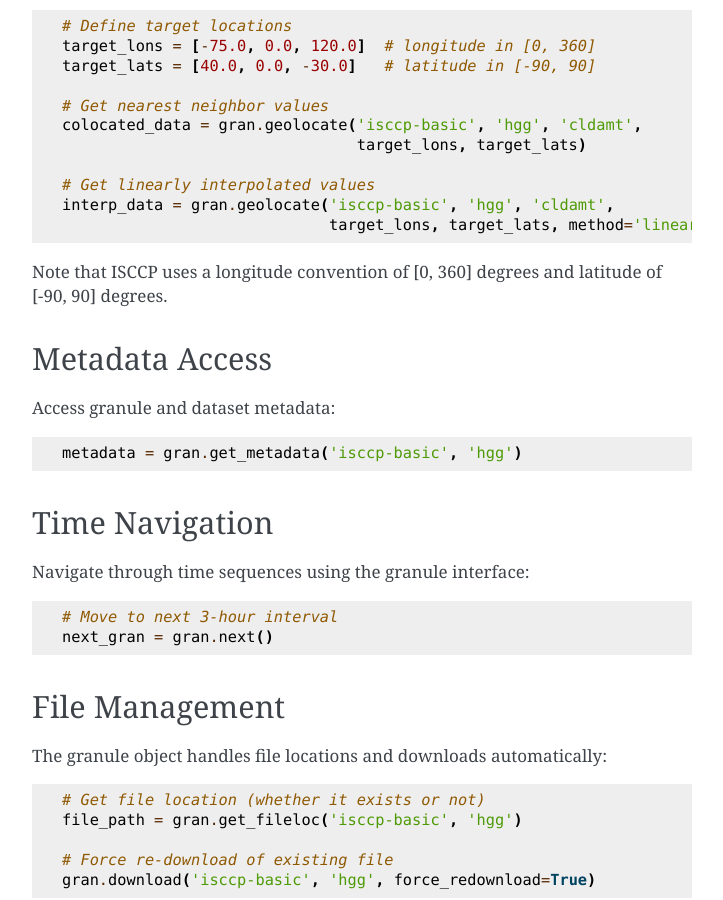
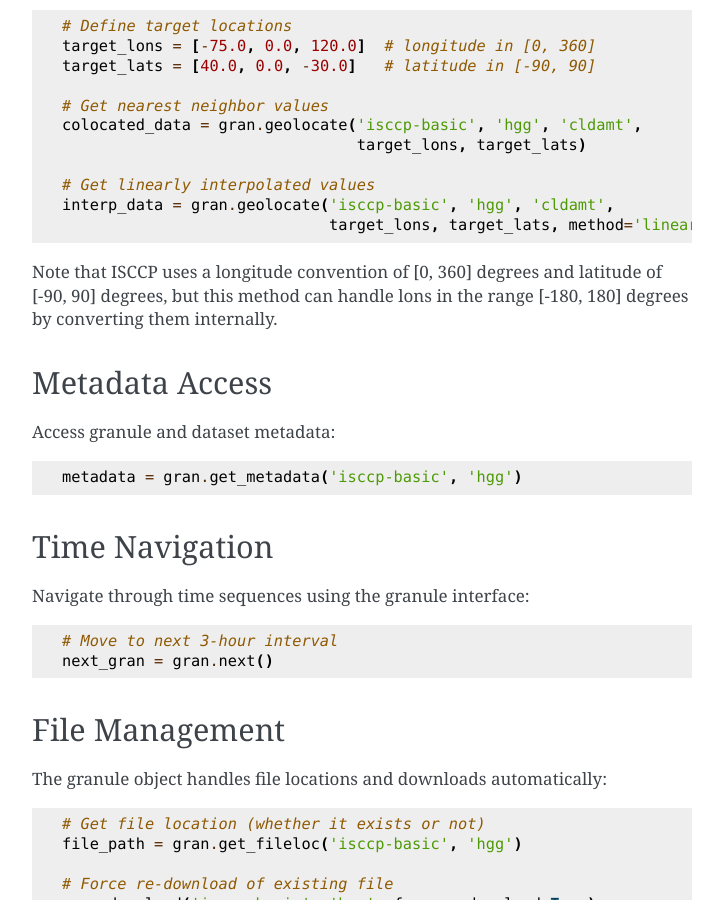
Before and after one commit to EdGrrr/csat2, a Sphinx documentation site: the page built from doc/instruments.rst, in a window 1280 px wide and 900 px high, scrolled down 9559 px. Shown: the whole window, without its empty margins (388-1111 px from the left). Built offline with Sphinx 7.4.7, drawn with Linux system fonts in a browser that asks for light colours.

Commit message:
update documentaion to reflect latest version of Granule class

```diff
--- a/doc/instruments.rst
+++ b/doc/instruments.rst
@@ -448,7 +448,7 @@ Note that is assumes that the ISCCP data is on a regular 1 x 1 lon lat grid and
 
 
 
-Note that ISCCP uses a longitude convention of [0, 360] degrees and latitude of [-90, 90] degrees.
+Note that ISCCP uses a longitude convention of [0, 360] degrees and latitude of [-90, 90] degrees, but this method can handle lons in the range [-180, 180] degrees by converting them internally.
 
 Metadata Access
 ---------------
```
